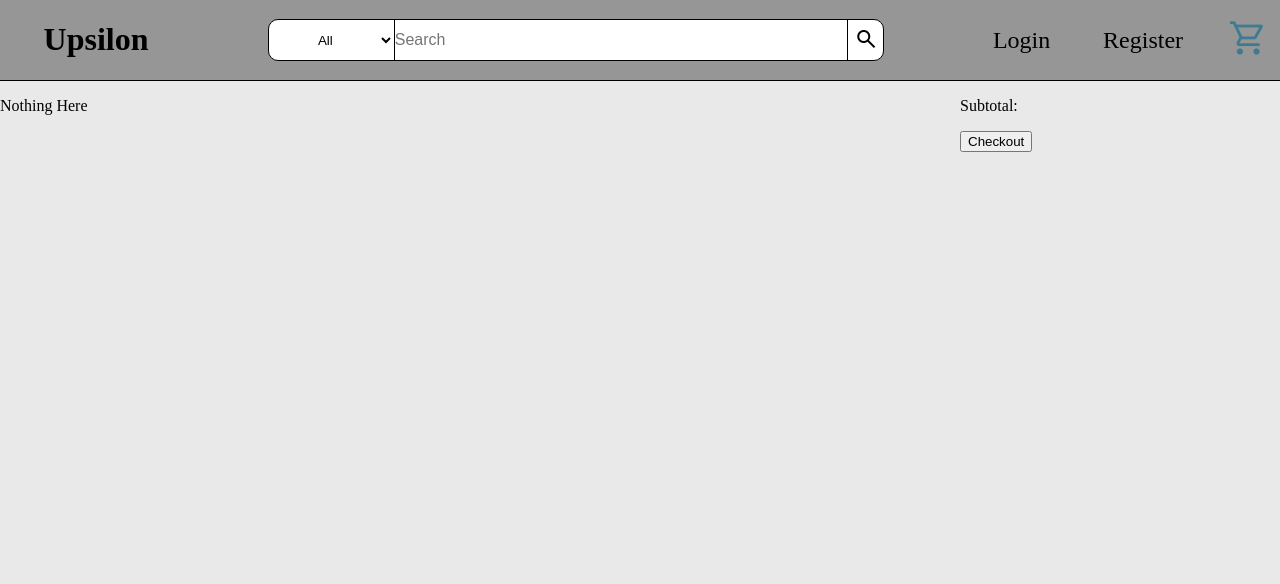
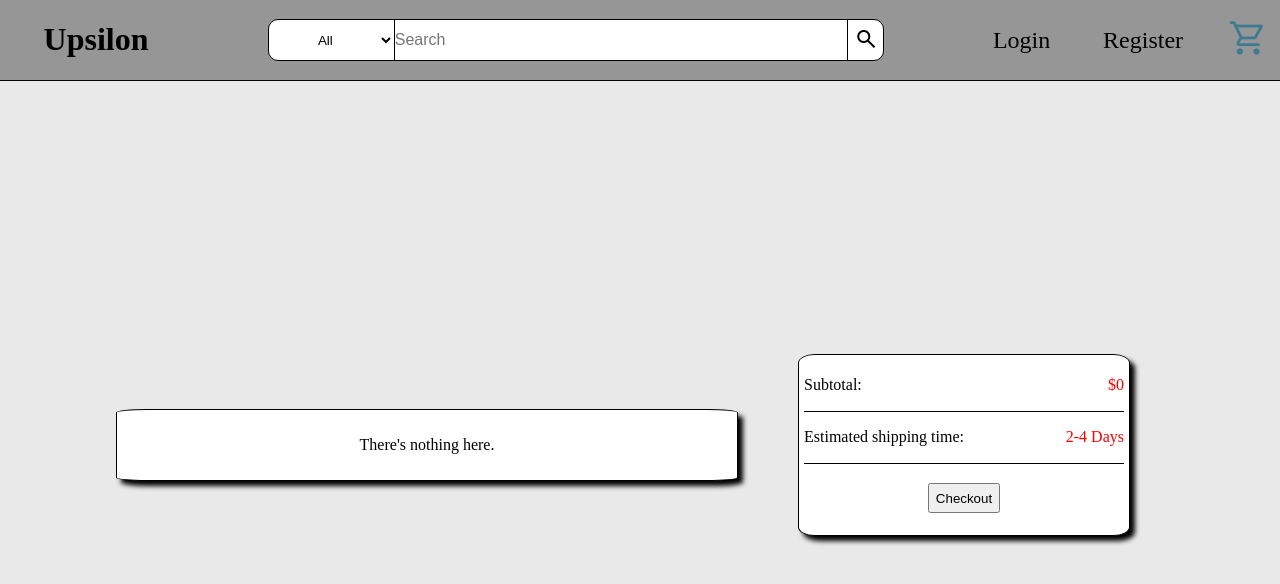
Before and after one commit to TwiliwT/Capstone-Project, a React (Vite) app in the folder Frontend/: page /Cart in a window 1280 px wide. Shown: the top 584 px of the page. Built offline with nearby package versions, Linux system fonts and the light colour scheme.

Commit message:
disabled buttonnnnnn

```diff
--- a/Frontend/src/components/cart/Cart.css
+++ b/Frontend/src/components/cart/Cart.css
@@ -1,29 +1,146 @@
 .cart-main {
   display: flex;
   min-width: 100%;
-  min-height: 100%;
+  min-height: 91vh;
 }
 
-section {
-  margin: 10px;
+/* List section */
+.left-section {
+  width: 60%;
+  min-height: 100%;
+  display: flex;
+  justify-content: end;
+  align-content: center;
+  flex-wrap: wrap;
 }
 
 .cart-products-list-container {
+  margin-right: 30px;
+  padding: 10px;
   display: flex;
   flex-direction: column;
-  min-width: 75%;
-  height: 100%;
+  width: 600px;
+  height: fit-content;
+  border: black 1px solid;
+  border-radius: 5%;
+  background-color: white;
+  box-shadow: 5px 5px 5px black;
 }
 
 .cart-product-container {
   align-self: center;
   justify-self: center;
   display: flex;
-  width: 600px;
-  padding: 10px;
-  border: solid 1px black;
+  width: 100%;
+  height: 175px;
+  margin: 5px;
+  border-top: solid 1px black;
+  border-bottom: solid 1px black;
+}
+
+.image-section {
+  min-height: 100%;
+  min-width: 150px;
+  max-width: 150px;
+}
+
+.cart-product-image-container {
+  border-right: 1px solid black;
+  border-left: 1px solid black;
+  height: 100%;
+  width: 100%;
+  display: flex;
+  flex-direction: column;
+  justify-content: center;
+  align-content: center;
+  flex-wrap: wrap;
+}
+
+.cart-product-image-container > img {
+  object-fit: contain;
+}
+
+.item-stuff-section {
+  width: 100%;
+  display: flex;
+  flex-direction: column;
+  flex-wrap: wrap;
+  justify-content: space-between;
+  border-right: black 1px solid;
+}
+
+.cart-product-title-container {
+  font-size: 1.2em;
+  align-self: center;
+  padding-left: 5px;
+}
+
+.cart-product-price-container {
+  align-self: center;
+}
+
+.cart-product-price-container > p {
+  margin: 5px;
+}
+
+.cart-product-delete-button-container {
+  align-self: center;
+  margin-bottom: 5px;
+}
+
+.empty-cart {
+  text-align: center;
+}
+
+/* Price section */
+.right-section {
+  width: 40%;
+  min-height: 100%;
+  display: flex;
+  flex-direction: column;
+  justify-content: center;
+  align-content: flex-start;
 }
 
 .total-container {
-  min-width: 25%;
+  border-radius: 5%;
+  padding: 5px;
+  margin-left: 30px;
+  height: 170px;
+  border: 1px solid black;
+  width: 320px;
+  box-shadow: 5px 5px 5px black;
+  background-color: white;
 }
+
+.cart-subtotal-container,
+.timeframe-container {
+  display: flex;
+  height: 30%;
+  border-bottom: black 1px solid;
+}
+
+.cart-subtotal-container > section,
+.timeframe-container > section {
+  width: 50%;
+}
+
+.cart-subtotal-container-sec-r,
+.timeframe-container-sec-r {
+  text-align: end;
+  color: red;
+}
+
+.cart-button-container {
+  height: 40%;
+  width: 100%;
+  display: flex;
+  justify-content: center;
+  align-content: center;
+  flex-wrap: wrap;
+}
+
+.cart-button-container > button {
+  height: 30px;
+  cursor: pointer;
+}
--- a/Frontend/src/components/cart/Cart.jsx
+++ b/Frontend/src/components/cart/Cart.jsx
@@ -7,8 +7,10 @@ import "./Cart.css";
 
 export default function Cart({ userCart, setUserCart }) {
   const [number, setNumber] = useState(0);
+  const [subTotalPrice, setSubTotalPrice] = useState(0);
+  const [disableButton, setDisablebutton] = useState(true);
 
-  const { renderHeader, setRenderHeader } = useContext(RenderContext);
+  const { setRenderHeader } = useContext(RenderContext);
 
   const navigate = useNavigate();
 
@@ -19,21 +21,48 @@ export default function Cart({ userCart, setUserCart }) {
     let tempArr = userCart.reduce((p, c) => (c.id !== id && p.push(c), p), []);
     setUserCart(tempArr);
     localStorage.setItem("cart", JSON.stringify(tempArr));
+    setNumber(number + 1);
   }
 
   //Set up a price subtotal cal here
   useEffect(() => {
     setRenderHeader(true);
+    setUserCart(JSON.parse(localStorage.getItem("cart")));
+
+    async function doPrices() {
+      let tempPrice = 0;
+
+      const cart = JSON.parse(localStorage.getItem("cart"));
+
+      async function doSubTotal() {
+        for (let index = 0; index < cart.length; index++) {
+          const element = cart[index];
+          tempPrice = tempPrice + element.price;
+          setSubTotalPrice(tempPrice);
+        }
+      }
+      await doSubTotal();
+    }
+    doPrices();
+
+    if (userCart) {
+      console.log(true);
+    } else {
+      console.log(false);
+    }
+
+    setDisablebutton(false);
   }, []);
 
   return (
     <main className="cart-main">
+      <section className="left-section">
         <div className="cart-products-list-container">
           {userCart.length ? (
             userCart.map((product) => {
               return (
                 <div key={product.id} className="cart-product-container">
-                <section>
+                  <section className="image-section">
                     <div className="cart-product-image-container">
                       <img
                         src={product.image}
@@ -42,9 +71,9 @@ export default function Cart({ userCart, setUserCart }) {
                       />
                     </div>
                   </section>
-                <section>
+                  <section className="item-stuff-section">
                     <div className="cart-product-title-container">
-                    <h2>{product.title}</h2>
+                      <p>{product.title}</p>
                     </div>
                     <div className="cart-product-price-container">
                       <p>{`$${product.price}`}</p>
@@ -64,23 +93,40 @@ export default function Cart({ userCart, setUserCart }) {
               );
             })
           ) : (
-          <p>Nothing Here</p>
+            <p className="empty-cart">There's nothing here.</p>
           )}
         </div>
+      </section>
+      <section className="right-section">
         <div className="total-container">
-        <div>
-          <p>{`Subtotal: `}</p>
+          <div className="cart-subtotal-container">
+            <section className="cart-subtotal-container-sec-l">
+              <p>Subtotal:</p>
+            </section>
+            <section className="cart-subtotal-container-sec-r">
+              <p>{`$${subTotalPrice}`}</p>
+            </section>
           </div>
-        <div>
+          <div className="timeframe-container">
+            <section className="timeframe-container-sec-l">
+              <p>Estimated shipping time:</p>
+            </section>
+            <section className="timeframe-container-sec-r">
+              <p>2-4 Days</p>
+            </section>
+          </div>
+          <div className="cart-button-container">
             <button
               onClick={() => {
                 navigate("/checkout");
               }}
+              disabled={disableButton ? true : false}
             >
               Checkout
             </button>
           </div>
         </div>
+      </section>
     </main>
   );
 }
--- a/Frontend/src/components/listitems/ListItems.css
+++ b/Frontend/src/components/listitems/ListItems.css
@@ -24,7 +24,6 @@
 .item-image-container {
   width: 190px;
   height: 150px;
-
   display: flex;
   justify-content: center;
   padding: 5px;
@@ -36,7 +35,6 @@
   object-fit: contain;
 }
 
-
 .item-price-container {
   display: flex;
   justify-self: flex-end;
--- a/Frontend/src/components/register/Register.jsx
+++ b/Frontend/src/components/register/Register.jsx
@@ -35,7 +35,6 @@ export default function Register() {
   }, []);
 
   return (
-    <>
     <main>
       <div>
         <Link to="/">
@@ -92,6 +91,5 @@ export default function Register() {
         </form>
       </div>
     </main>
-    </>
   );
 }
```
Lines whose indentation alone changed are shown as unchanged.
